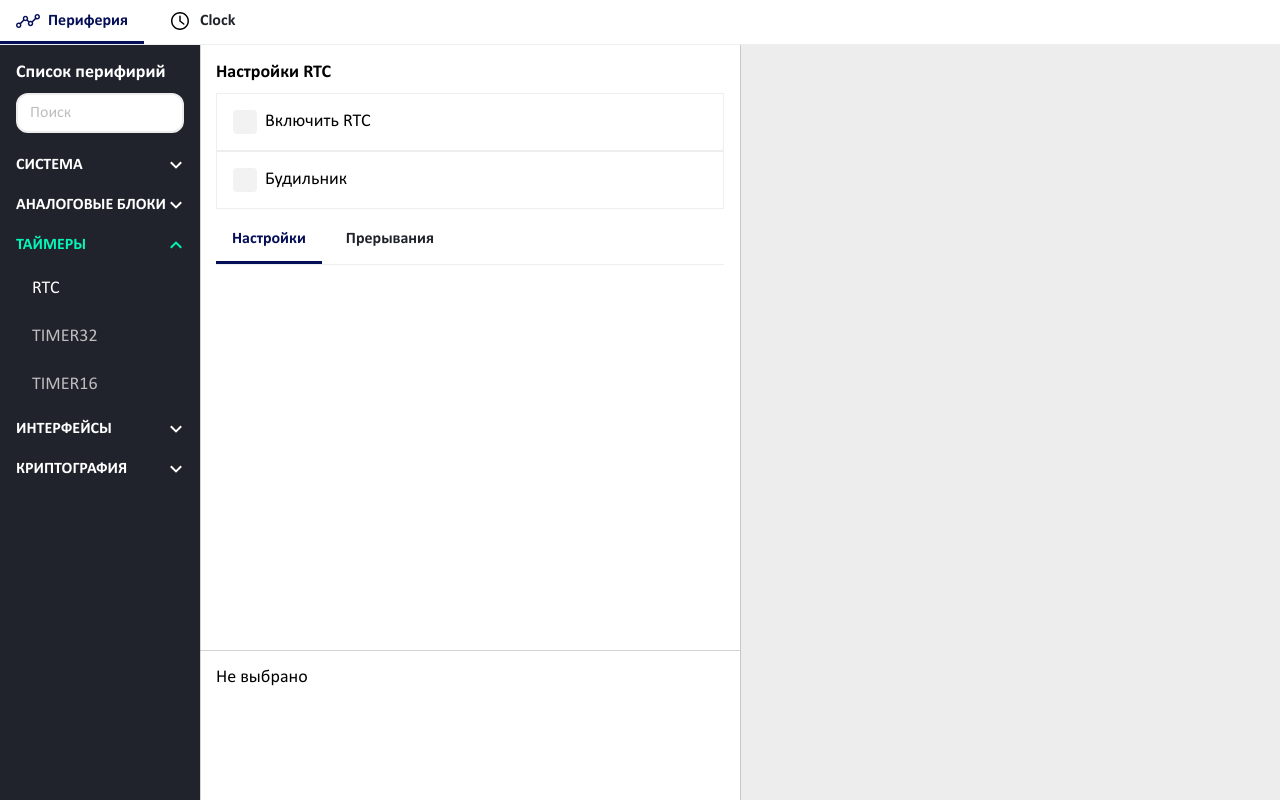
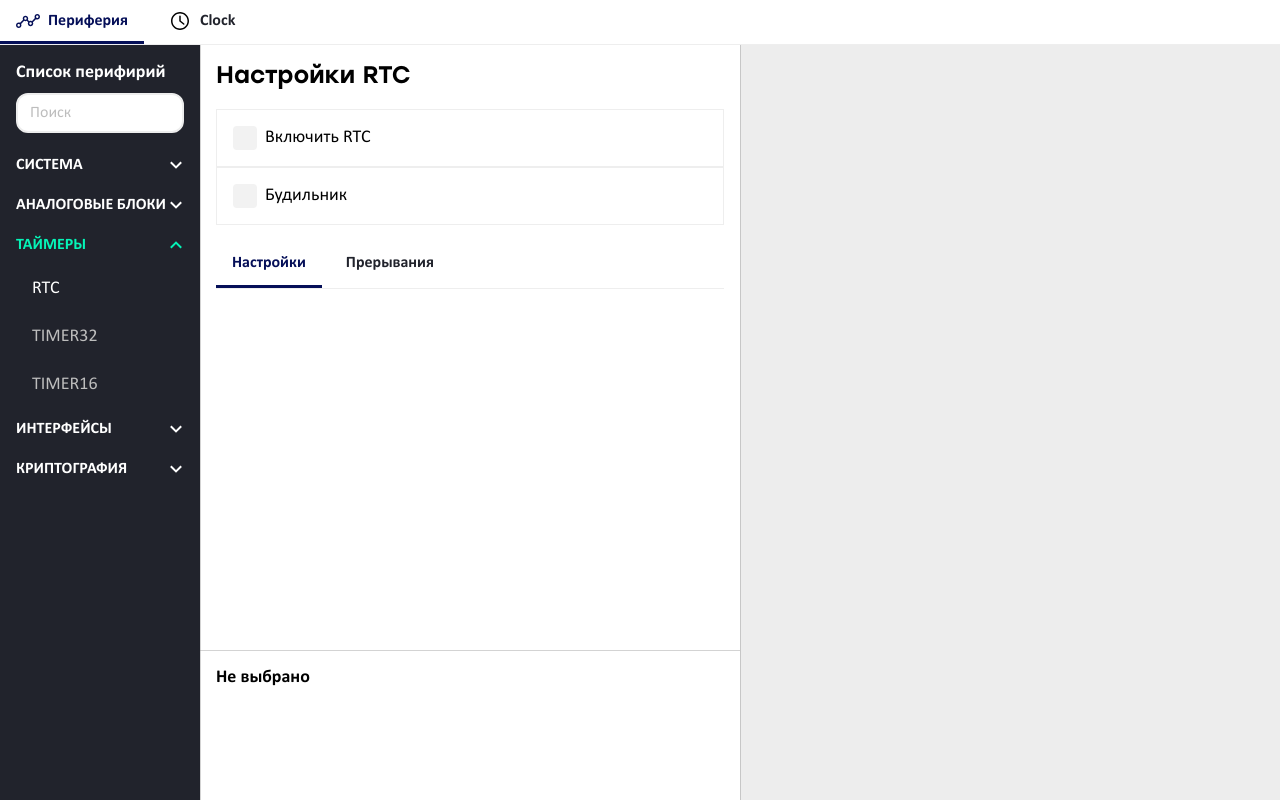
Before and after one commit to iamcsharper/react-configurator, a React (Vite) app: page /periphery/timers/rtc in a window 1280 px wide. Built offline with nearby package versions, Linux system fonts and the light colour scheme.

Commit message:
fix select default values

```diff
--- a/src/components/controls/Select/index.tsx
+++ b/src/components/controls/Select/index.tsx
@@ -78,6 +78,7 @@ const Select = <T extends string | number | null, TName extends string | never>(
     isOneLine,
     value,
     emptyLabel,
+    applyOnExactLabel,
     ...props
   }: SelectProps<T, TName>,
   ref?: any,
@@ -93,19 +94,26 @@ const Select = <T extends string | number | null, TName extends string | never>(
     }
   }, [items]);
 
+  const [inputValue, setInputValue] = useState('');
+
   const onInputValueChange = useCallback(
     ({ inputValue }: { inputValue?: string }) => {
       if (emptyLabel && inputValue === emptyLabel) return;
-      // TODO: filter;
-      setInputItems(
-        items.filter((i) =>
+      const newItems = items.filter((i) =>
         getLabel(i)
           .toLowerCase()
           .includes(inputValue?.toLowerCase() || ''),
-        ),
       );
+      // TODO: filter;
+      setInputItems(newItems);
+
+      if (newItems.length === 1 && applyOnExactLabel) {
+        onChange?.(newItems[0].value);
+      }
+
+      setInputValue(inputValue || '');
     },
-    [items, emptyLabel],
+    [applyOnExactLabel, emptyLabel, items, onChange],
   );
 
   const onSelectedItemChange = useCallback(
@@ -114,6 +122,12 @@ const Select = <T extends string | number | null, TName extends string | never>(
     ) => {
       // if (field) field.onChange(getValue(changes.selectedItem));)
       if (onChange) onChange(changes.selectedItem?.value as T | null);
+      setInputValue(
+        (old) =>
+          (old === changes.selectedItem?.label
+            ? old
+            : `${changes.selectedItem?.label}`) || '',
+      );
     },
     [onChange],
   );
@@ -133,6 +147,7 @@ const Select = <T extends string | number | null, TName extends string | never>(
   } = useCombobox({
     items: inputItems,
     // фильтрация items по значению
+    inputValue,
     onInputValueChange: isSearch ? onInputValueChange : undefined,
     // приводит item к строковому значению
     itemToString: getLabel,
@@ -278,14 +293,22 @@ const Select = <T extends string | number | null, TName extends string | never>(
                 disabled,
                 placeholder,
                 autoComplete: 'off',
-                onFocus: openMenu,
+                onFocus: () => {
+                  openMenu();
+
+                  if (emptyLabel && selectedItem?.label === emptyLabel) {
+                    setInputValue('');
+                  }
+                },
                 ...(ref && { ref }),
               })}
             />
           )}
+          {emptyLabel !== selectedItem?.label && (
             <button css={closeButton} type="button" onClick={reset}>
               <CloseIcon />
             </button>
+          )}
           <button
             type="button"
             {...getToggleButtonProps({
--- a/src/components/controls/Select/types.ts
+++ b/src/components/controls/Select/types.ts
@@ -103,6 +103,8 @@ export interface SelectProps<
   /** additional css for field */
   fieldCSS?: CSSObject;
   emptyLabel?: string;
+  // Автоматически выбирать опцию при наличии первого полного совпадения
+  applyOnExactLabel?: boolean;
 }
 
 export type SelectedItem =
--- a/src/components/controls/TimeForm/index.tsx
+++ b/src/components/controls/TimeForm/index.tsx
@@ -1,6 +1,6 @@
 import { colors } from '@scripts/colors';
 import { scale } from '@scripts/helpers';
-import { useMemo } from 'react';
+import { forwardRef, useMemo } from 'react';
 import Select from '../Select';
 import { SelectItemProps } from '../Select/types';
 
@@ -18,7 +18,8 @@ const getTerm = (val?: string | string | null) =>
 
 const emptyLabel = 'Любое значение';
 
-const TimeForm = ({ value, onChange }: TimeFormProps) => {
+// eslint-disable-next-line @typescript-eslint/no-unused-vars
+const TimeForm = ({ value, onChange }: TimeFormProps, _ref: any) => {
   const optionsHours = useMemo<SelectItemProps<string | null>[]>(
     () => [
       { label: emptyLabel, value: null },
@@ -68,6 +69,13 @@ const TimeForm = ({ value, onChange }: TimeFormProps) => {
         <strong>Выбрано время:</strong>
         <p>{formatted}</p>
       </div>
+      <div
+        css={{
+          display: 'grid',
+          gridTemplateColumns: '1fr 1fr 1fr',
+          gap: scale(1),
+        }}
+      >
         <Select
           items={optionsHours}
           label="Часы"
@@ -76,10 +84,9 @@ const TimeForm = ({ value, onChange }: TimeFormProps) => {
           }}
           selectedItem={optionsHours.find((e) => e.value === value?.hours)}
           isSearch
+          applyOnExactLabel
           emptyLabel={emptyLabel}
-        css={{ marginBottom: scale(1) }}
         />
-
         <Select
           items={optionsMinutes}
           label="Минуты"
@@ -89,10 +96,9 @@ const TimeForm = ({ value, onChange }: TimeFormProps) => {
           }}
           selectedItem={optionsMinutes.find((e) => e.value === value?.minutes)}
           isSearch
+          applyOnExactLabel
           emptyLabel={emptyLabel}
-        css={{ marginBottom: scale(1) }}
         />
-
         <Select
           items={optionsSeconds}
           label="Секунды"
@@ -102,11 +108,12 @@ const TimeForm = ({ value, onChange }: TimeFormProps) => {
           }}
           selectedItem={optionsSeconds.find((e) => e.value === value?.seconds)}
           isSearch
+          applyOnExactLabel
           emptyLabel={emptyLabel}
-        css={{ marginBottom: scale(1) }}
         />
+      </div>
     </div>
   );
 };
 
-export default TimeForm;
+export default forwardRef(TimeForm);
--- a/src/containers/utility/Periphery/Timers/Rtc.tsx
+++ b/src/containers/utility/Periphery/Timers/Rtc.tsx
@@ -6,6 +6,7 @@ import Tabs from '@components/controls/Tabs';
 import TimeForm from '@components/controls/TimeForm';
 import { DetailedItemWrapper } from '@components/DetailedItemWrapper';
 import { scale } from '@scripts/helpers';
+import typography from '@scripts/typography';
 import { ReactNode } from 'react';
 import { useForm } from 'react-hook-form';
 
@@ -136,13 +137,13 @@ const Rtc = () => {
   return (
     <div
       css={{
-        display: 'grid',
-        gridTemplateColumns: '1fr',
-        gap: scale(1),
+        minHeight: '100%',
         padding: scale(2),
       }}
     >
-      <h4>Настройки RTC</h4>
+      <h4 css={{ marginBottom: scale(2), ...typography('h4') }}>
+        Настройки RTC
+      </h4>
       <Form methods={form} onSubmit={(vals) => console.log(vals)}>
         <DetailedItemWrapper id="0" title="RTC" description="Информация об RTC">
           <Form.Field name="rtc">
@@ -164,7 +165,7 @@ const Rtc = () => {
         </DetailedItemWrapper>
         {/* <button type="submit">Submit</button> */}
       </Form>
-      <Tabs>
+      <Tabs css={{ marginTop: scale(2) }}>
         <Tabs.List>
           <Tabs.Tab>Настройки</Tabs.Tab>
           <Tabs.Tab>Прерывания</Tabs.Tab>
--- a/src/views/[Periphery].tsx
+++ b/src/views/[Periphery].tsx
@@ -7,18 +7,17 @@ import { useEffect, useRef } from 'react';
 import { Route, Routes, useParams } from 'react-router-dom';
 
 const Details = () => {
-  const { currentData } = useDetails();
+  const { currentData /* setEnabled */ } = useDetails();
 
   return (
     <div css={{ padding: scale(2) }}>
-      {currentData ? (
-        <>
-          <h4 css={{ marginBottom: scale(1) }}>{currentData?.title}</h4>
-          <p>{currentData?.description}</p>
-        </>
-      ) : (
-        <>Не выбрано</>
-      )}
+      <div css={{ display: 'flex', justifyContent: 'space-between' }}>
+        <h4 css={{ marginBottom: scale(1) }}>
+          {currentData?.title || 'Не выбрано'}
+        </h4>
+        {/* <span onClick={() => setEnabled(false)}>x</span> */}
+      </div>
+      {currentData && <p>{currentData?.description}</p>}
     </div>
   );
 };
```
Lines whose indentation alone changed are shown as unchanged.
